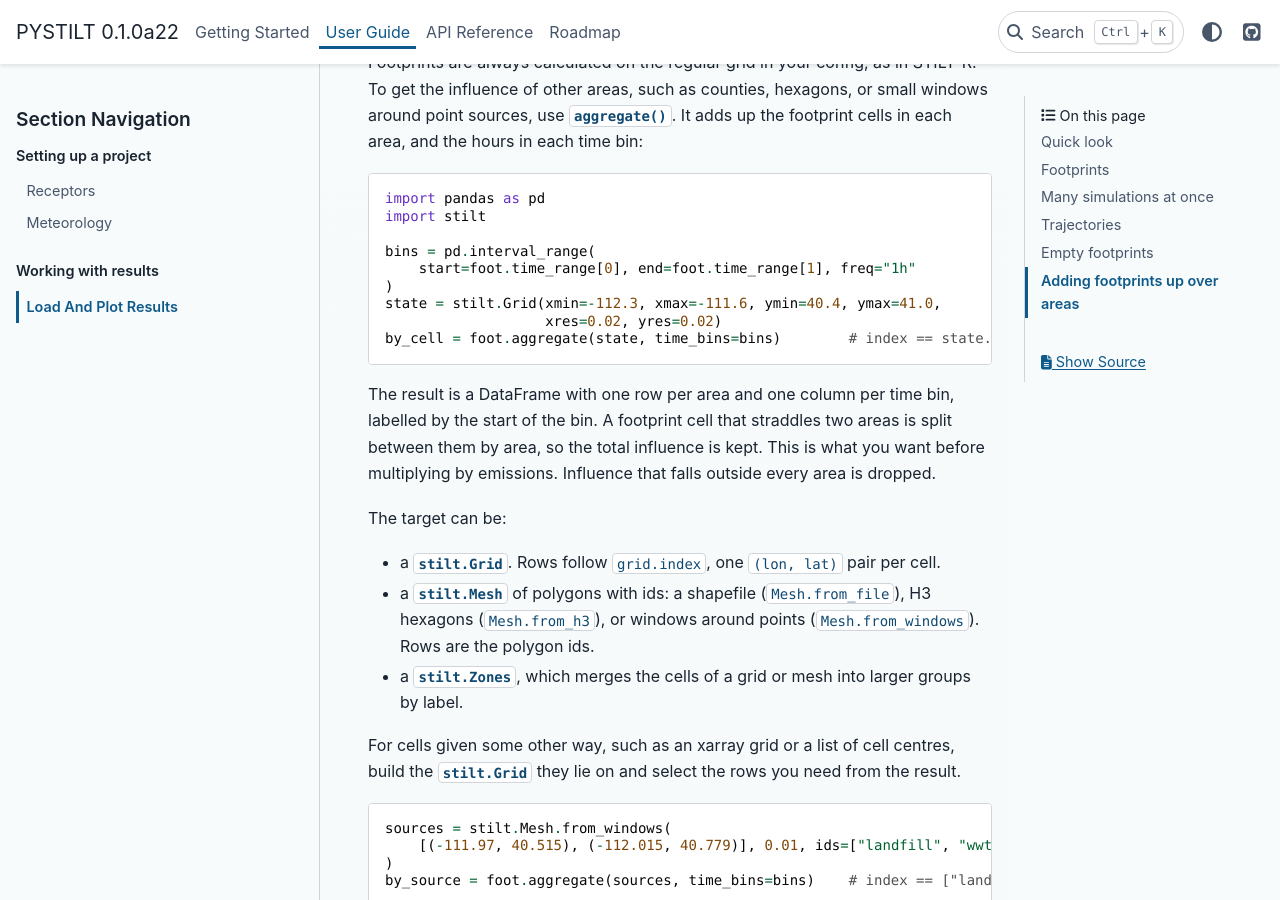
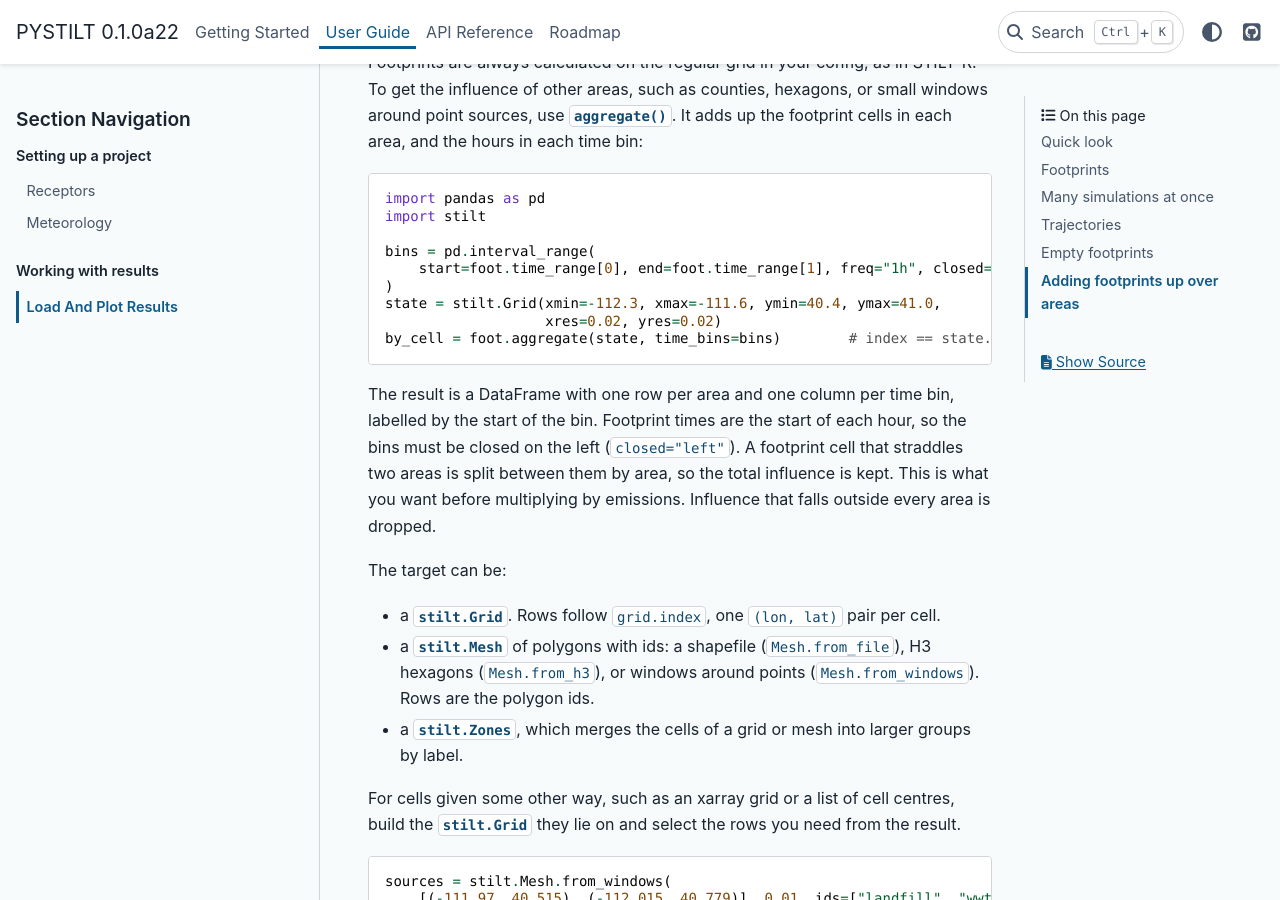
Before and after one commit to fbirds5230/runtraj, a Sphinx documentation site: the page built from docs/guides/outputs.rst, in a window 1280 px wide and 900 px high, scrolled down 4392 px. Built offline with Sphinx 7.4.7 and the PyData theme 0.15.4, drawn with Linux system fonts in a browser that asks for light colours; pages that are not in the unit, such as notebooks, are missing from menus.

Commit message:
fix(footprint): reject time bins not closed on the left in aggregate
Footprint.aggregate summed every bin as if closed on the left and ignored
IntervalIndex.closed, so right-closed bins (the pd.interval_range default)
were silently read as left-closed. Footprint times are the start of each
hour, so left-closed is the only meaning that fits; raise a ValueError for
anything else rather than add a mode. The README and docs examples now
build bins with closed="left". Refs jmineau/PYSTILT#58.

```diff
--- a/docs/guides/outputs.rst
+++ b/docs/guides/outputs.rst
@@ -211,14 +211,15 @@ bin:
    import stilt
 
    bins = pd.interval_range(
-       start=foot.time_range[0], end=foot.time_range[1], freq="1h"
+       start=foot.time_range[0], end=foot.time_range[1], freq="1h", closed="left"
    )
    state = stilt.Grid(xmin=-112.3, xmax=-111.6, ymin=40.4, ymax=41.0,
                       xres=0.02, yres=0.02)
    by_cell = foot.aggregate(state, time_bins=bins)        # index == state.index
 
 The result is a DataFrame with one row per area and one column per time
-bin, labelled by the start of the bin. A footprint cell that straddles two
+bin, labelled by the start of the bin. Footprint times are the start of
+each hour, so the bins must be closed on the left (``closed="left"``). A footprint cell that straddles two
 areas is split between them by area, so the total influence is kept. This
 is what you want before multiplying by emissions. Influence that falls
 outside every area is dropped.
```
Also changed, not shown: README.md (+1 -0 lines).
